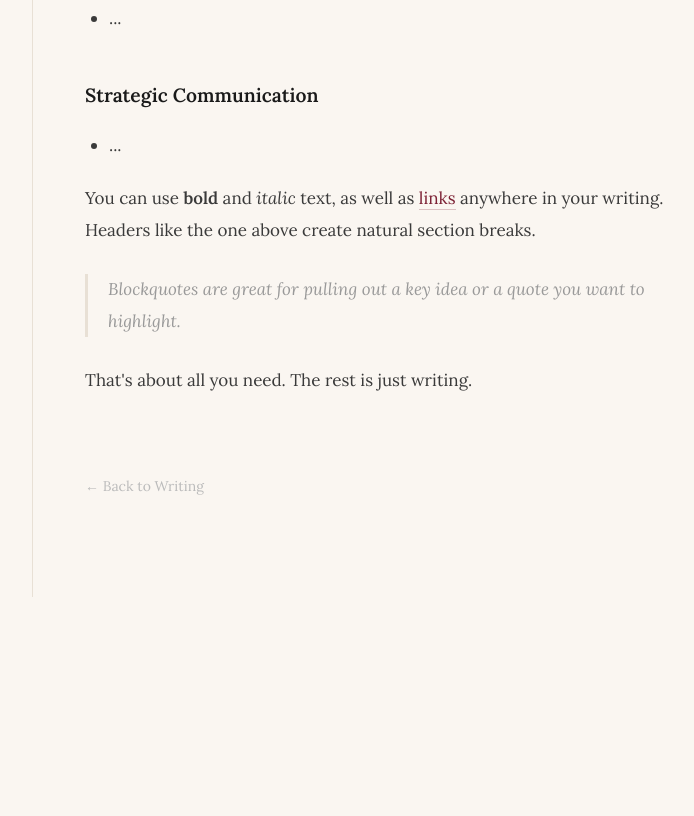
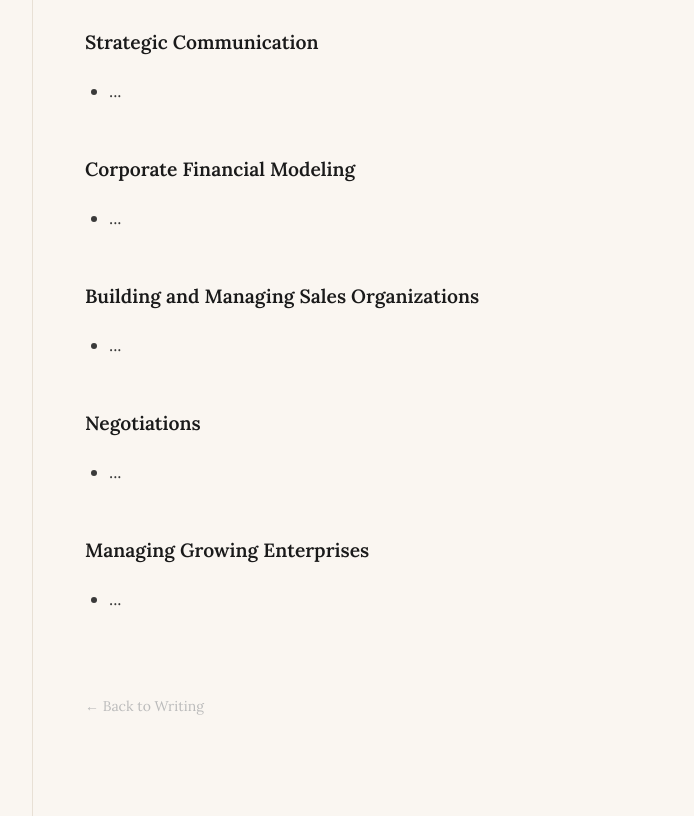
Before and after one commit to shivamapatel/shivamapatel.github.io, an Eleventy site: page src/writing/takeaways-from-stanford-gsb-classes.md in a window 1280 px wide. Shown: the part 988-1804 px from the top of the page, without its empty margins (370-1064 px from the left). Before the commit the page ends 1585 px from the top, so only its background shows below. Built offline with nearby package versions, Linux system fonts and the light colour scheme; Eleventy itself is replaced by a stand-in of ours; files that its build step writes are made by us from their sources.

Commit message:
new changes

```diff
--- a/src/writing/takeaways-from-stanford-gsb-classes.md
+++ b/src/writing/takeaways-from-stanford-gsb-classes.md
@@ -3,8 +3,6 @@ title: Takeaways from Stanford GSB Classes
 date: 2026-03-28
 description: My attempt at consolidating learnings across classes I took during my MBA.
 ---
-
-*Last updated on Saturday, March 28th - end of Quarter 3*
 
 See notes organized by class below:
 
@@ -36,9 +34,18 @@ See notes organized by class below:
 
 - ...
 
+## Corporate Financial Modeling
 
-You can use **bold** and *italic* text, as well as [links](https://example.com) anywhere in your writing. Headers like the one above create natural section breaks.
+- ...
 
-> Blockquotes are great for pulling out a key idea or a quote you want to highlight.
+## Building and Managing Sales Organizations
 
-That's about all you need. The rest is just writing.
+- ...
+
+## Negotiations
+
+- ...
+
+## Managing Growing Enterprises
+
+- ...
```
Also changed, not shown: src/writing/loosening-the-legacy-grip.md (+1 -1 lines).
